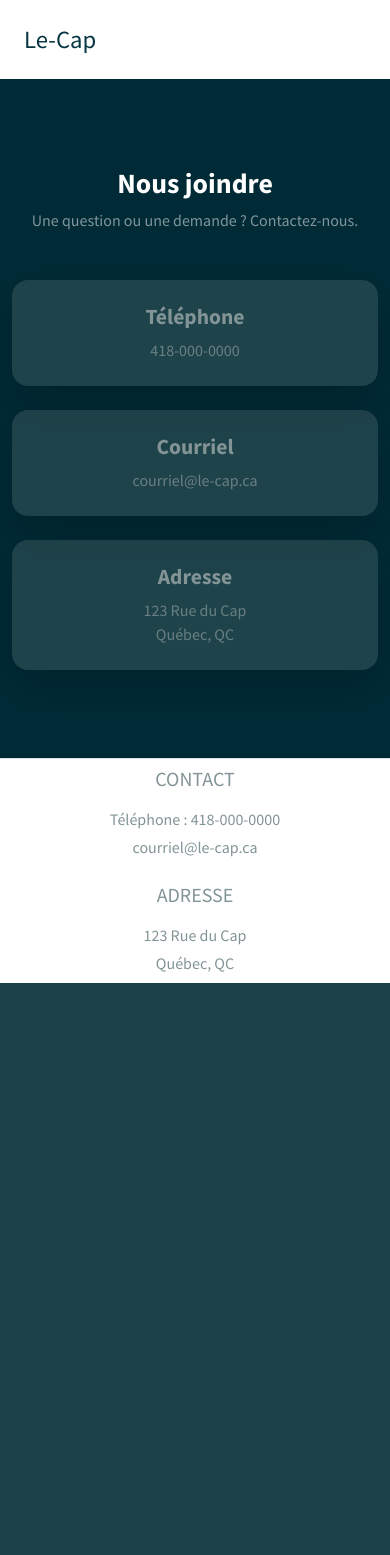
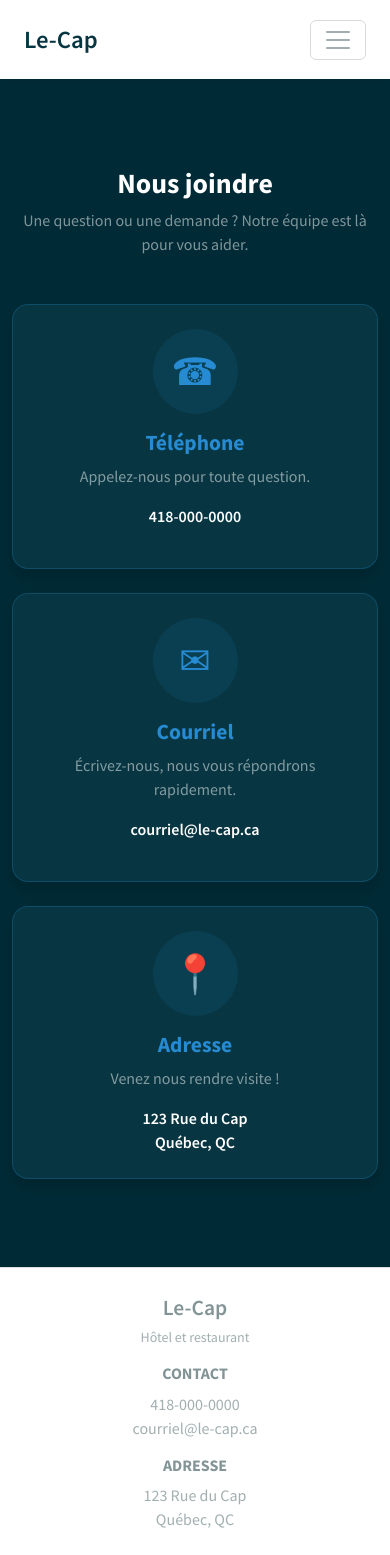
Before and after one commit to JosianeManzi/Le-Cap, a Flask app: page /nous-joindre in a window 390 px wide. Before the commit the page ends 983 px from the top, so only its background shows below. Run offline with Flask 3, Linux system fonts and the light colour scheme; some libraries are stand-ins or nearby versions.

Commit message:
Navigation responsive : bouton hamburger et MAJ page nous joindre

```diff
--- a/static/css/styles.css
+++ b/static/css/styles.css
@@ -1,25 +1,24 @@
-html,
-body {
-    height: 100%;
+html, body {
+    width: 100%;
+    min-height: 100%;
+    margin: 0;
 }
 
 body {
+    min-height: 100vh;
     display: flex;
     flex-direction: column;
 }
 
 main {
-    flex: 1;
+    flex: 1 0 auto;
     padding: 40px 0;
 }
 
 footer {
+    flex-shrink: 0;
     width: 100%;
-    height: auto;
-}
-
-body {
-    padding-bottom: 160px;
+    margin-top: auto;
 }
 
 .shadow-dark {
@@ -113,3 +112,24 @@ body {
 .page-header {
     background: linear-gradient(135deg, #8a4403, #f0b026);
 }
+.lien-nav {
+    border-bottom: 2px solid transparent;
+    transition: color 0.2s, border-color 0.2s;
+}
+
+.lien-nav:hover,
+.lien-nav.actif {
+    color: rgb(167, 148, 5);
+    border-bottom-color: rgb(167, 148, 5);
+}
+@media (max-width: 991.98px) {
+    .navbar .nav-link {
+        padding: 0.75rem 0;
+        border-bottom: 1px solid #eee;
+    }
+
+    .navbar .btn {
+        margin-top: 1rem;
+        width: 100%;
+    }
+}
--- a/templates/base.jinja
+++ b/templates/base.jinja
@@ -11,40 +11,48 @@
     <link rel="stylesheet" href="{{ url_for('static', filename='css/styles.css') }}">
 </head>
 
-<body>
-    <nav class="navbar navbar-expand-lg bg-white py-3">
+<body class="d-flex flex-column min-vh-100">
+    <nav class="navbar navbar-expand-lg bg-white py-3 shadow-sm sticky-top">
         <div class="container px-4">
-            <a class="navbar-brand  fs-2 fw-normal text-dark" href="#"> Le-Cap </a>
+            <a class="navbar-brand fs-2 fw-semibold text-dark" href="{{ url_for('accueil') }}">Le-Cap</a>
+            <button class="navbar-toggler" type="button" data-bs-toggle="collapse" data-bs-target="#navbarNav"
+                aria-controls="navbarNav" aria-expanded="false" aria-label="Ouvrir le menu">
+                <span class="navbar-toggler-icon"></span>
+            </button>
+
             <div class="collapse navbar-collapse" id="navbarNav">
                 <ul class="navbar-nav mx-auto gap-lg-5">
                     <li class="nav-item">
-                        <a class="nav-link text-dark" href="{{ url_for('accueil') }}"> Accueil</a>
+                        <a class="nav-link text-dark lien-nav {% if request.path == '/' %}actif{% endif %}"
+                            href="{{ url_for('accueil') }}">Accueil</a>
                     </li>
-
                     <li class="nav-item">
-                        <a class="nav-link text-dark" href="{{ url_for('chambres.page_liste_chambres') }}">Chambres</a>
+                        <a class="nav-link text-dark lien-nav {% if request.path.startswith('/chambres') or request.path.startswith('/reservations') %}actif{% endif %}"
+                            href="{{ url_for('chambres.page_liste_chambres') }}">Chambres</a>
                     </li>
-
                     <li class="nav-item">
-                        <a class="nav-link text-dark" href="/restauration/">Restauration</a>
+                        <a class="nav-link text-dark lien-nav {% if request.path.startswith('/restauration') %}actif{% endif %}"
+                            href="/restauration/">Restauration</a>
                     </li>
-
                     <li class="nav-item">
-                        <a class="nav-link text-dark" href="{{ url_for('nous_joindre') }}"> Nous joindre</a>
+                        <a class="nav-link text-dark lien-nav {% if request.path.startswith('/nous-joindre') %}actif{% endif %}"
+                            href="{{ url_for('nous_joindre') }}">Nous joindre</a>
                     </li>
                     {% if session.get('id_utilisateur') %}
                     <li class="nav-item">
-                        <a class="nav-link text-dark" href="{{ url_for('compte.page_utilisateur') }}"> Compte</a>
+                        <a class="nav-link text-dark lien-nav {% if request.path.startswith('/compte') %}actif{% endif %}"
+                            href="{{ url_for('compte.page_utilisateur') }}">Compte</a>
                     </li>
                     {% else %}
                     <li class="nav-item">
-                        <a class="nav-link text-dark" href="{{ url_for('compte.page_connexion') }}"> Connexion</a>
+                        <a class="nav-link text-dark lien-nav {% if request.path.startswith('/compte') %}actif{% endif %}"
+                            href="{{ url_for('compte.page_connexion') }}">Connexion</a>
                     </li>
                     {% endif %}
                 </ul>
 
-                <a href="{{ url_for('reservations.reserver') }}" class="btn btn-dark rounded-0 px-4 py-3">Réserver
-                    maintenant </a>
+                <a href="{{ url_for('reservations.reserver') }}"
+                    class="btn btn-dark rounded-pill px-4 py-2 fw-semibold">Réserver maintenant</a>
             </div>
         </div>
     </nav>
@@ -55,25 +63,30 @@
     </main>
 
     <footer class="bg-white border-top mt-auto">
-        <div class="container py-2">
-            <div class="row align-items-center">
+        <div class="container py-4 px-4">
+            <div class="row align-items-center gy-3">
 
-                <div class="col-md-6 text-center text-md-start mb-4 mb-md-0">
-                    <h5 class="fw-normal mb-3">CONTACT</h5>
-                    <p class="mb-1">Téléphone : 418-000-0000</p>
-                    <p class="mb-0">courriel@le-cap.ca</p>
+                <div class="col-md-4 text-center text-md-start">
+                    <div class="fs-4 fw-semibold">Le-Cap</div>
+                    <small class="text-muted">Hôtel et restaurant</small>
                 </div>
 
-                <div class="col-md-6 text-center text-md-end">
-                    <h5 class="fw-normal mb-3">ADRESSE</h5>
-                    <p class="mb-1">123 Rue du Cap</p>
-                    <p class="mb-0">Québec, QC</p>
+                <div class="col-md-4 text-center">
+                    <h6 class="text-uppercase fw-bold mb-2">Contact</h6>
+                    <p class="mb-0 text-muted">418-000-0000</p>
+                    <p class="mb-0 text-muted">courriel@le-cap.ca</p>
+                </div>
+
+                <div class="col-md-4 text-center text-md-end">
+                    <h6 class="text-uppercase fw-bold mb-2">Adresse</h6>
+                    <p class="mb-0 text-muted">123 Rue du Cap</p>
+                    <p class="mb-0 text-muted">Québec, QC</p>
                 </div>
 
             </div>
         </div>
     </footer>
-
+    <script src="https://cdn.jsdelivr.net/npm/bootstrap@5.3.3/dist/js/bootstrap.bundle.min.js"></script>
     {% block scripts %}{% endblock %}
 
 </body>
--- a/templates/nous_joindre.jinja
+++ b/templates/nous_joindre.jinja
@@ -3,44 +3,61 @@
 {% block titre %}Nous joindre{% endblock %}
 
 {% block contenu %}
+
 <div class="container py-5">
 
-    <div class="mb-5 text-center">
+    <div class="text-center mb-5">
         <h1 class="fw-bold text-white">Nous joindre</h1>
-        <p class="text-white-50">Une question ou une demande ? Contactez-nous.</p>
+        <p class="text-white-50">Une question ou une demande ? Notre équipe est là pour vous aider. </p>
     </div>
 
     <div class="row g-4 justify-content-center">
-
         <div class="col-12 col-md-6 col-lg-4">
-            <div class="card border-0 shadow-lg rounded-4 h-100 text-center">
+            <div class="card bg-dark text-white border-info border-opacity-25 rounded-4 shadow h-100 text-center">
                 <div class="card-body p-4">
-                    <h4 class="fw-bold">Téléphone</h4>
-                    <p class="text-muted mb-0">418-000-0000</p>
+                    <div class="bg-info bg-opacity-10 text-info rounded-circle d-flex align-items-center justify-content-center mx-auto mb-3"
+                        style="width: 85px; height: 85px; font-size: 38px;">
+                        ☎
+                    </div>
+                    <h4 class="fw-bold text-info">Téléphone</h4>
+                    <p class="text-white-50 mb-3">Appelez-nous pour toute question.</p>
+                    <p class="text-white fw-semibold text-decoration-none"> 418-000-0000 </p>
                 </div>
             </div>
         </div>
 
         <div class="col-12 col-md-6 col-lg-4">
-            <div class="card border-0 shadow-lg rounded-4 h-100 text-center">
+            <div class="card bg-dark text-white border-info border-opacity-25 rounded-4 shadow h-100 text-center">
                 <div class="card-body p-4">
-                    <h4 class="fw-bold">Courriel</h4>
-                    <p class="text-muted mb-0">courriel@le-cap.ca</p>
+                    <div class="bg-info bg-opacity-10 text-info rounded-circle d-flex align-items-center justify-content-center mx-auto mb-3"
+                        style="width: 85px; height: 85px; font-size: 38px;">
+                        ✉
+                    </div>
+                    <h4 class="fw-bold text-info">Courriel</h4>
+                    <p class="text-white-50 mb-3"> Écrivez-nous, nous vous répondrons rapidement. </p>
+                    <p class="text-white fw-semibold text-decoration-none text-break"> courriel@le-cap.ca </p>
                 </div>
             </div>
         </div>
 
         <div class="col-12 col-md-6 col-lg-4">
-            <div class="card border-0 shadow-lg rounded-4 h-100 text-center">
+            <div class="card bg-dark text-white border-info border-opacity-25 rounded-4 shadow h-100 text-center">
                 <div class="card-body p-4">
-                    <h4 class="fw-bold">Adresse</h4>
-                    <p class="text-muted mb-0">123 Rue du Cap<br>Québec, QC</p>
+
+                    <div class="bg-info bg-opacity-10 text-info rounded-circle d-flex align-items-center justify-content-center mx-auto mb-3"
+                        style="width: 85px; height: 85px; font-size: 38px;">
+                        📍
+                    </div>
+                    <h4 class="fw-bold text-info">Adresse</h4>
+                    <p class="text-white-50 mb-3"> Venez nous rendre visite ! </p>
+                    <p class="text-white fw-semibold mb-0">123 Rue du Cap<br> Québec, QC </p>
                 </div>
             </div>
         </div>
 
     </div>
 </div>
+
 {% endblock %}
 
 {% block scripts %}
```
Also changed, not shown: templates/comptes/utilisateur.jinja (+42 -17 lines).
